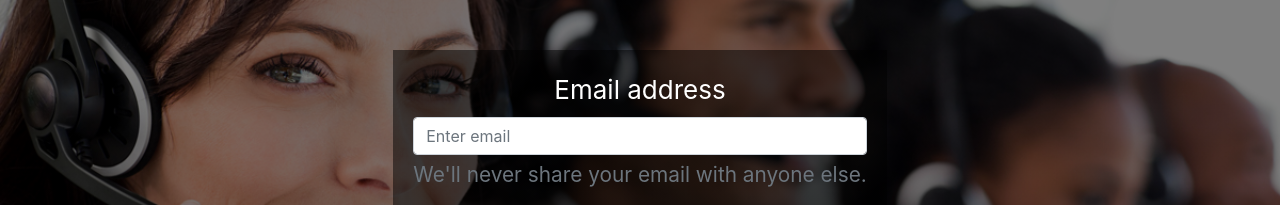
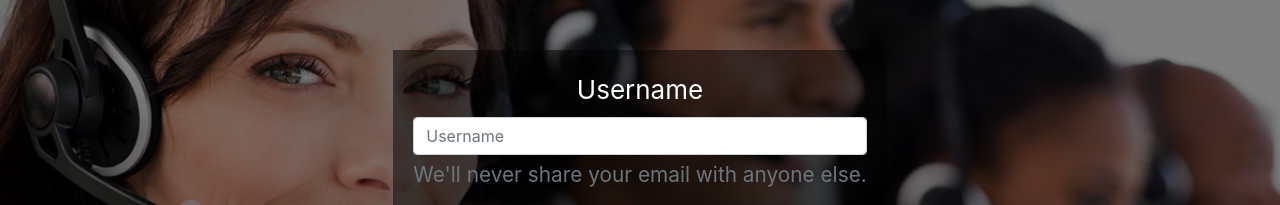
Before and after one commit to SzlukaEszter/projectq-new-frontend, a React (Create React App) app: page / in a window 1280 px wide. Shown: the part 193-398 px from the top of the page. Built offline with nearby package versions, Linux system fonts and the light colour scheme.

Commit message:
fix eventhandlers in login

```diff
--- a/src/DataElements/LoginForm.js
+++ b/src/DataElements/LoginForm.js
@@ -1,9 +1,13 @@
 import React, {Component} from "react";
 import Form from "react-bootstrap/Form";
 import Button from "react-bootstrap/Button";
+import axios from "axios";
 
 class LoginForm extends Component {
-
+ state = {
+     username: null,
+     password: null
+ }
     getStyle() {
         return {
             background: 'linear-gradient(rgba(0, 0, 0, 0.5), rgba(0, 0, 0, 0.5))',
@@ -17,25 +21,32 @@ class LoginForm extends Component {
         return (
                 <div className="Formcontainer" style={this.getStyle()}>
                     <Form>
-                        <Form.Group controlId="formBasicEmail">
-                            <Form.Label>Email address</Form.Label>
-                            <Form.Control type="email" placeholder="Enter email"/>
+                        <Form.Group controlId="formBasicUsername">
+                            <Form.Label>Username</Form.Label>
+                            <Form.Control type="username" placeholder="Username" onChange={event => this.setState({username: event.target.value})}/>
                             <Form.Text className="text-muted">
                                 We'll never share your email with anyone else.
                             </Form.Text>
                         </Form.Group>
                         <Form.Group controlId="formBasicPassword">
                             <Form.Label>Password</Form.Label>
-                            <Form.Control type="password" placeholder="Password"/>
+                            <Form.Control type="password" placeholder="Password" onChange={event => this.setState({password: event.target.value})}/>
                         </Form.Group>
-                        <Button variant="primary" type="submit">Sign In</Button><br/>
-                        <Button variant="secondary" type="submit" disabled>Sign Up</Button>
+                        <Button variant="primary" type="button" onClick={this.sendCredentials}>Sign In</Button><br/>
+                        <Button variant="secondary" type="button" disabled>Sign Up</Button>
                     </Form>
                 </div>
         );
     }
 
-
+    sendCredentials = () => {
+        axios.post("http://localhost:8080/auth/signin", {"username" :this.state.username, "password": this.state.password})
+            .then(
+                res => {
+                    console.log(res.data);
+                    document.cookie ="token="+ res.data.token;
+                });
+    }
 }
 
 export default LoginForm;
--- a/src/Views/LoginView.js
+++ b/src/Views/LoginView.js
@@ -3,15 +3,6 @@ import LoginForm from "../DataElements/LoginForm";
 import axios from 'axios';
 
 class LoginView extends Component {
-
-    state = {
-        token: null,
-        credentials: {
-            username: null,
-            password: null
-        }
-    };
-
 
     render() {
         return (
@@ -21,18 +12,7 @@ class LoginView extends Component {
         );
     }
 
-    sendCredentials = () => {
-        axios.post("http://localhost:8080/auth/signin", {"credentials" :this.state.credentials})
-            .then(
-            res => {
-                console.log(res.data);
-                this.setState(
-                    {
-                        token: res.data.token
-                    })
-            });
 
-    }
 }
 
 export default LoginView;
```
